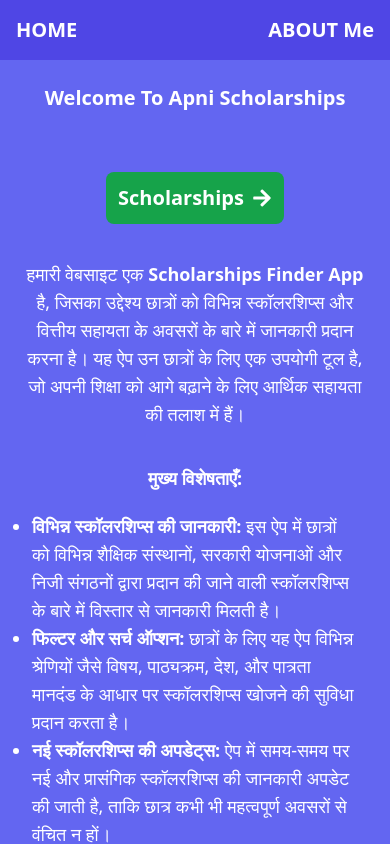
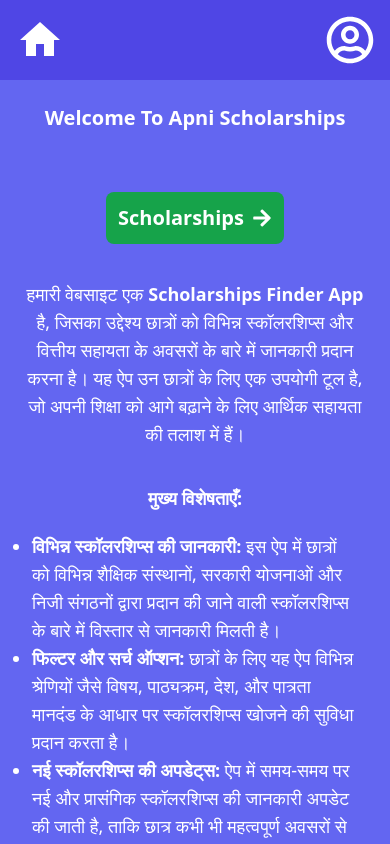
Before and after one commit to balwan-coding/Scholarship-finder-, a React (Vite) app: page / in a window 390 px wide. Shown: the top 844 px of the page. Built offline with nearby package versions, Linux system fonts and the light colour scheme.

Commit message:
responsive nav bar

```diff
--- a/src/CustomAlert.jsx
+++ b/src/CustomAlert.jsx
@@ -1,18 +1,26 @@
-// CustomAlert.js
-import React from "react";
+import React, { useEffect } from "react";
+import { AiFillExclamationCircle } from "react-icons/ai";
+import { RxCross2 } from "react-icons/rx";
 
 function CustomAlert({ message, onClose }) {
+  useEffect(() => {
+    const timer = setTimeout(() => {
+      onClose(); // Close alert after 5 seconds
+    }, 3000);
+
+    // Cleanup the timer if the component is unmounted or if the alert is closed
+    return () => clearTimeout(timer);
+  }, [onClose]);
+
   return (
     <div
-      className="fixed top-0 z-50 p-5 text-white transform -translate-x-1/2 bg-red-600 rounded-lg shadow-lg left-1/2"
+      className="fixed z-50 flex items-center gap-4 p-5 text-white bg-red-600 rounded-lg shadow-lg top-4"
       style={{ boxShadow: "0 0 10px rgba(0, 0, 0, 0.5)" }}
     >
+      <AiFillExclamationCircle className="text-lg " />
       <p className="text-lg">{message}</p>
-      <button
-        onClick={onClose}
-        className="px-4 py-2 mt-3 text-black bg-white rounded-lg shadow-md hover:bg-gray-200"
-      >
-        Close
+      <button onClick={onClose} className="">
+        <RxCross2 className="text-3xl" />
       </button>
     </div>
   );
--- a/src/Navbar.jsx
+++ b/src/Navbar.jsx
@@ -1,9 +1,21 @@
 import React from "react";
 import { Link } from "react-router-dom";
+import { MdHome } from "react-icons/md";
+import { FaRegUserCircle } from "react-icons/fa";
 
 function Navbar() {
   return (
-    <div className="box-border flex justify-between p-4 bg-indigo-600">
+    <div className="box-border flex items-center justify-between p-4 bg-indigo-600">
+      <div className="flex items-center justify-between flex-1 sm:hidden">
+        <Link to="/" className="font-bold text-white ">
+          <MdHome className="text-5xl" />
+        </Link>
+        <Link to="/AboutMe" className="font-bold text-white ">
+          <FaRegUserCircle className="text-5xl" />
+        </Link>
+      </div>
+
+      <div className="justify-between flex-1 hidden space-x-6 sm:flex">
         <Link
           to="/"
           className="text-xl font-bold text-white hover:text-indigo-300 sm:text-3xl md:text-3xl lg:text-3xl"
@@ -17,6 +29,7 @@ function Navbar() {
           ABOUT Me
         </Link>
       </div>
+    </div>
   );
 }
 
```
Lines whose indentation alone changed are shown as unchanged.
